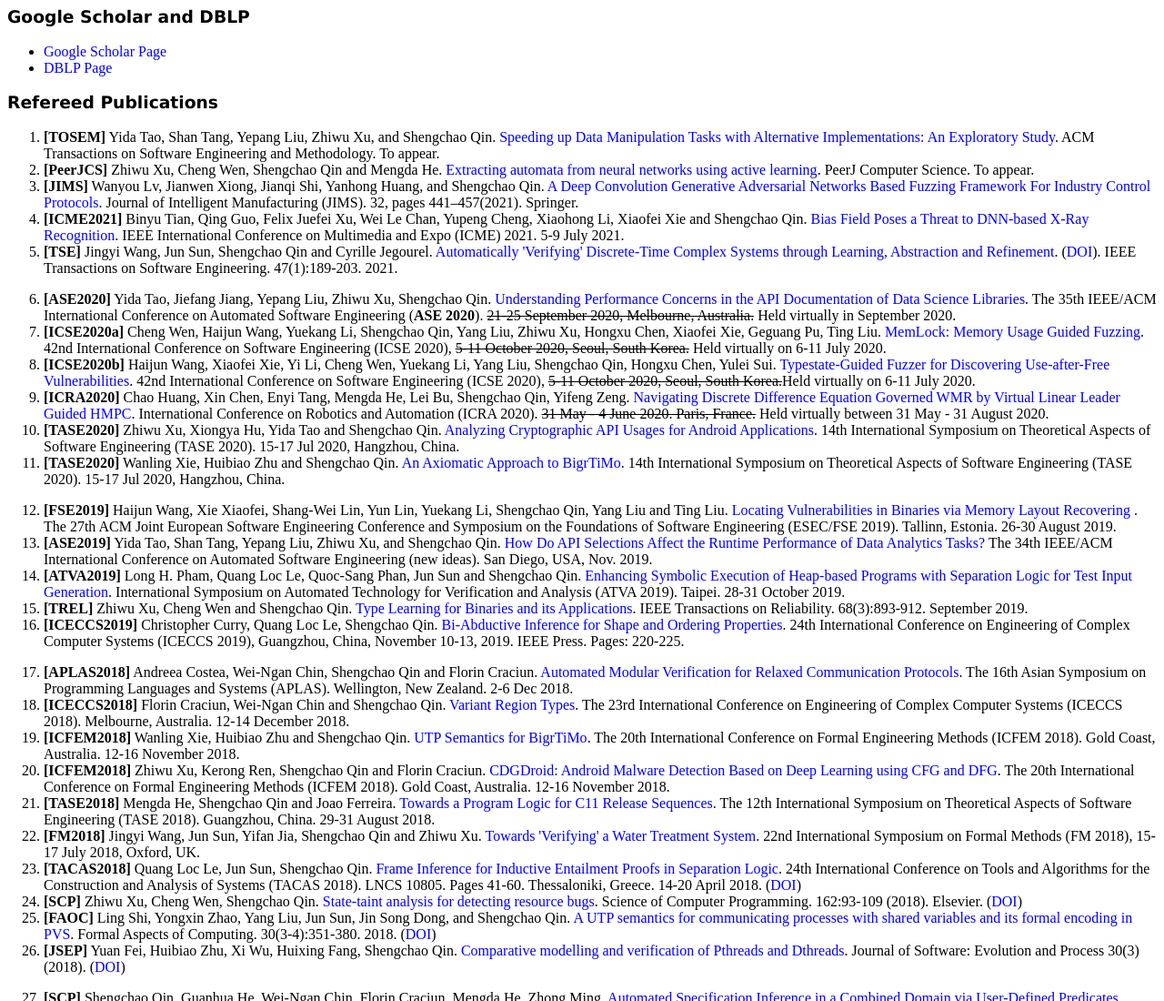
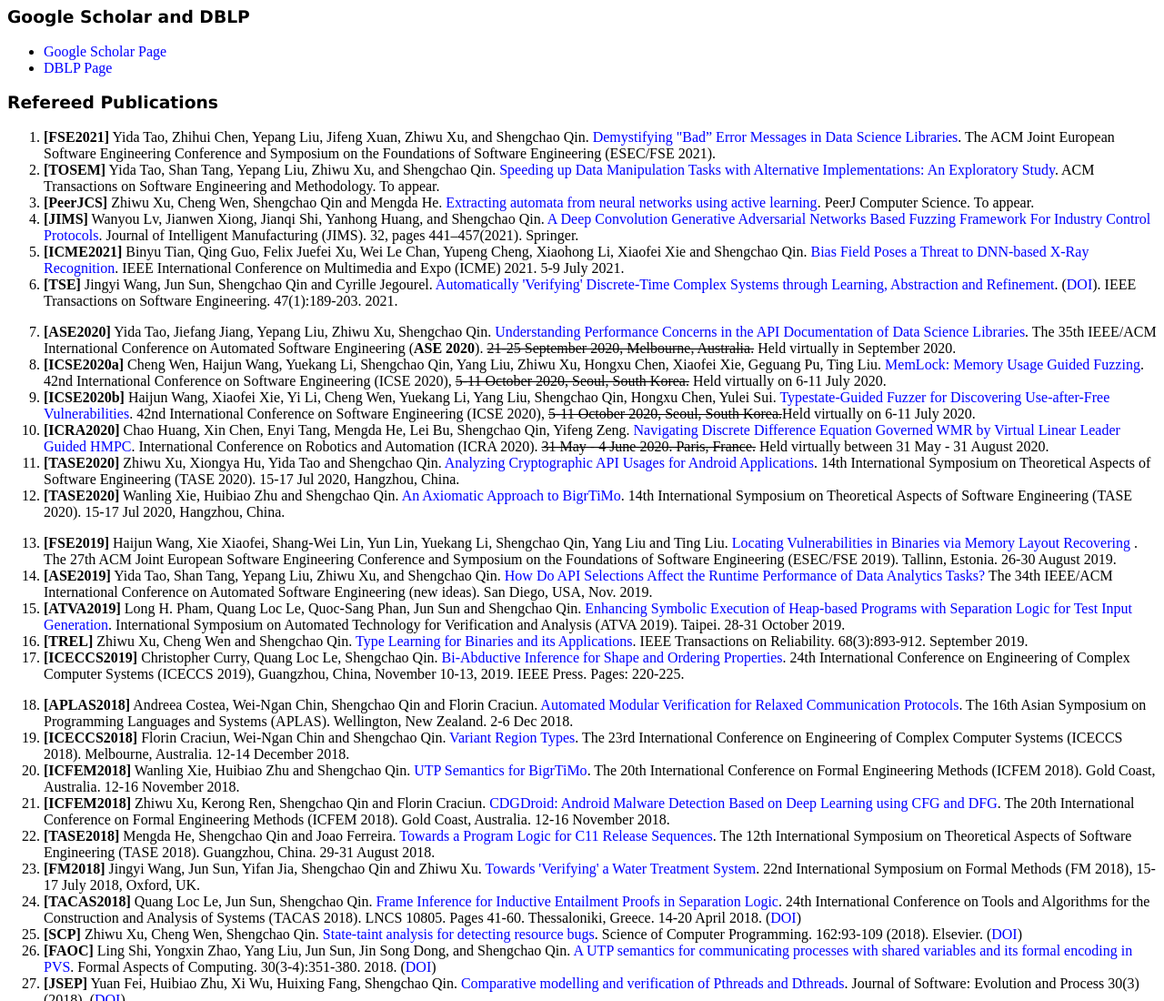
Before and after one commit to scqin/scqin.github.io, a plain HTML site: page docs/publication.html in a window 1280 px wide. Shown: the top 1100 px of the page at 91% size. Drawn offline with Linux system fonts and the light colour scheme.

Commit message:
Update publication.html

```diff
--- a/docs/publication.html
+++ b/docs/publication.html
@@ -101,6 +101,12 @@ Wei Ngan Chin and Shengchao Qin. <em>Theoretical Aspects of Software
 
 
 <ol>
+
+<li><b>[FSE2021]</b>
+Yida Tao, Zhihui Chen, Yepang Liu, Jifeng Xuan, Zhiwu Xu, and Shengchao Qin.
+        <a href="."> Demystifying "Bad” Error Messages in Data Science Libraries</a>.
+        The ACM Joint European Software Engineering Conference and Symposium on the Foundations of Software Engineering (ESEC/FSE 2021).
+</li>
 
 <li><b>[TOSEM]</b>
 Yida Tao, Shan Tang, Yepang Liu, Zhiwu Xu, and Shengchao Qin.
```
